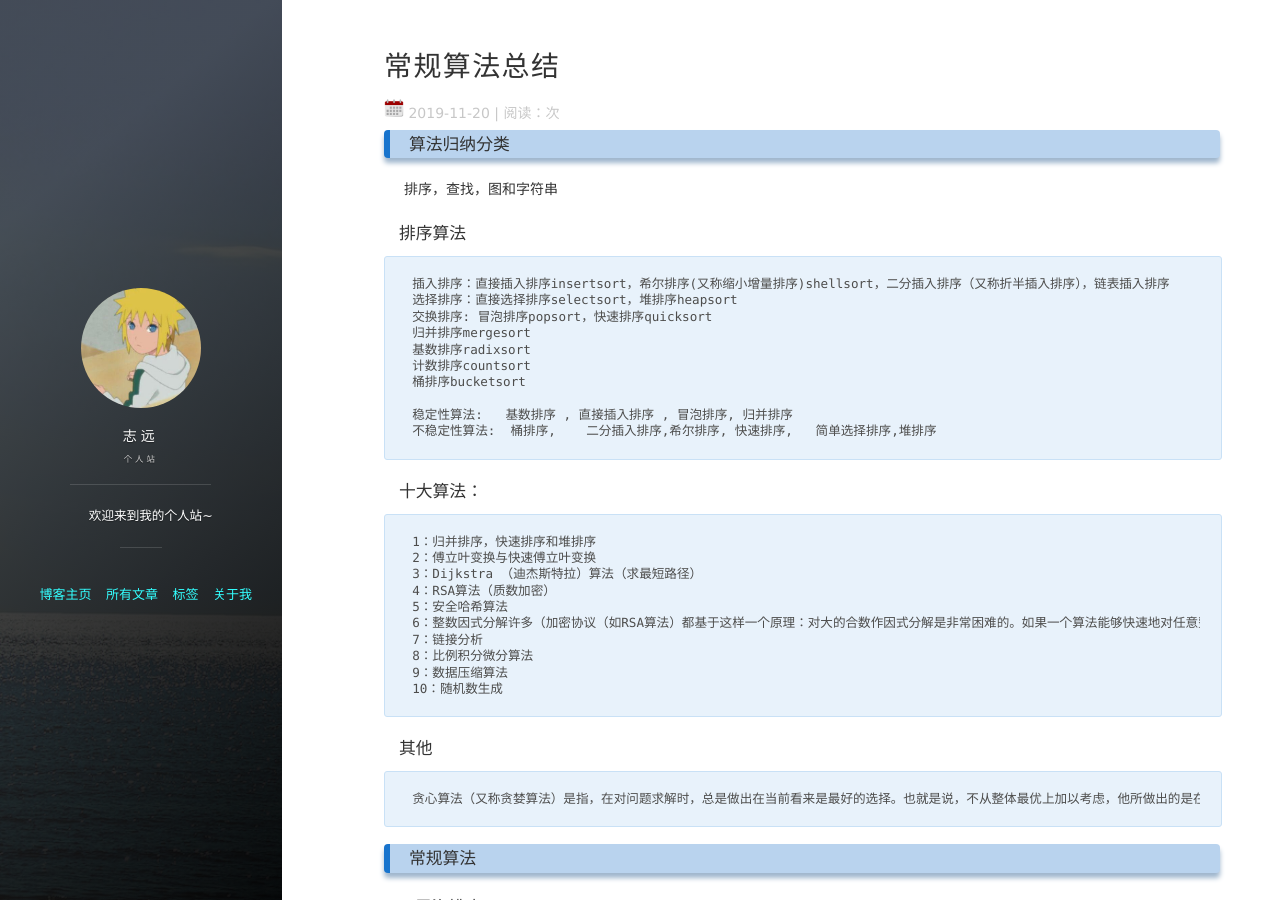
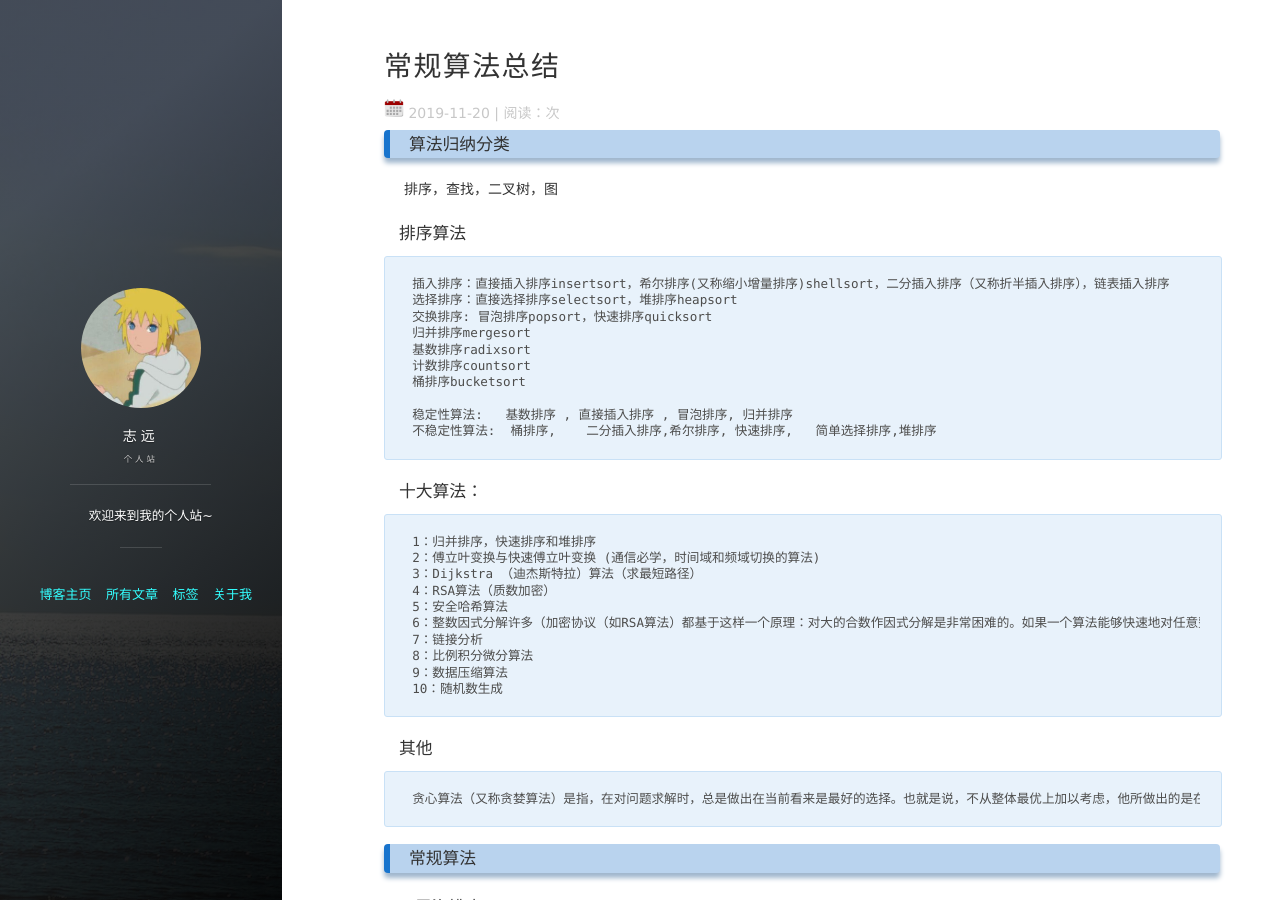
Before and after one commit to blueskyxzy/blueskyxzy.github.io, a Jekyll site: the page built from _posts/2019-11-20-algorithms.md, in a window 1280 px wide and 900 px high. Built offline with Jekyll 4.4.1, drawn with Linux system fonts in a browser that asks for light colours; nearby versions of some CDN libraries; comment, search, counter and statistics services are not loaded.

Commit message:
算法总结

```diff
--- a/_posts/2019-11-20-algorithms.md
+++ b/_posts/2019-11-20-algorithms.md
@@ -6,7 +6,8 @@ tags: 总结
 ---
 
 ### 算法归纳分类
-排序，查找，图和字符串
+排序，查找，二叉树，图
+
 #### 排序算法
     插入排序：直接插入排序insertsort，希尔排序(又称缩小增量排序)shellsort，二分插入排序（又称折半插入排序），链表插入排序
     选择排序：直接选择排序selectsort，堆排序heapsort
@@ -21,7 +22,7 @@ tags: 总结
 
 #### 十大算法：
     1：归并排序，快速排序和堆排序
-    2：傅立叶变换与快速傅立叶变换
+    2：傅立叶变换与快速傅立叶变换 (通信必学，时间域和频域切换的算法)
     3：Dijkstra （迪杰斯特拉）算法（求最短路径）
     4：RSA算法（质数加密）
     5：安全哈希算法
```
